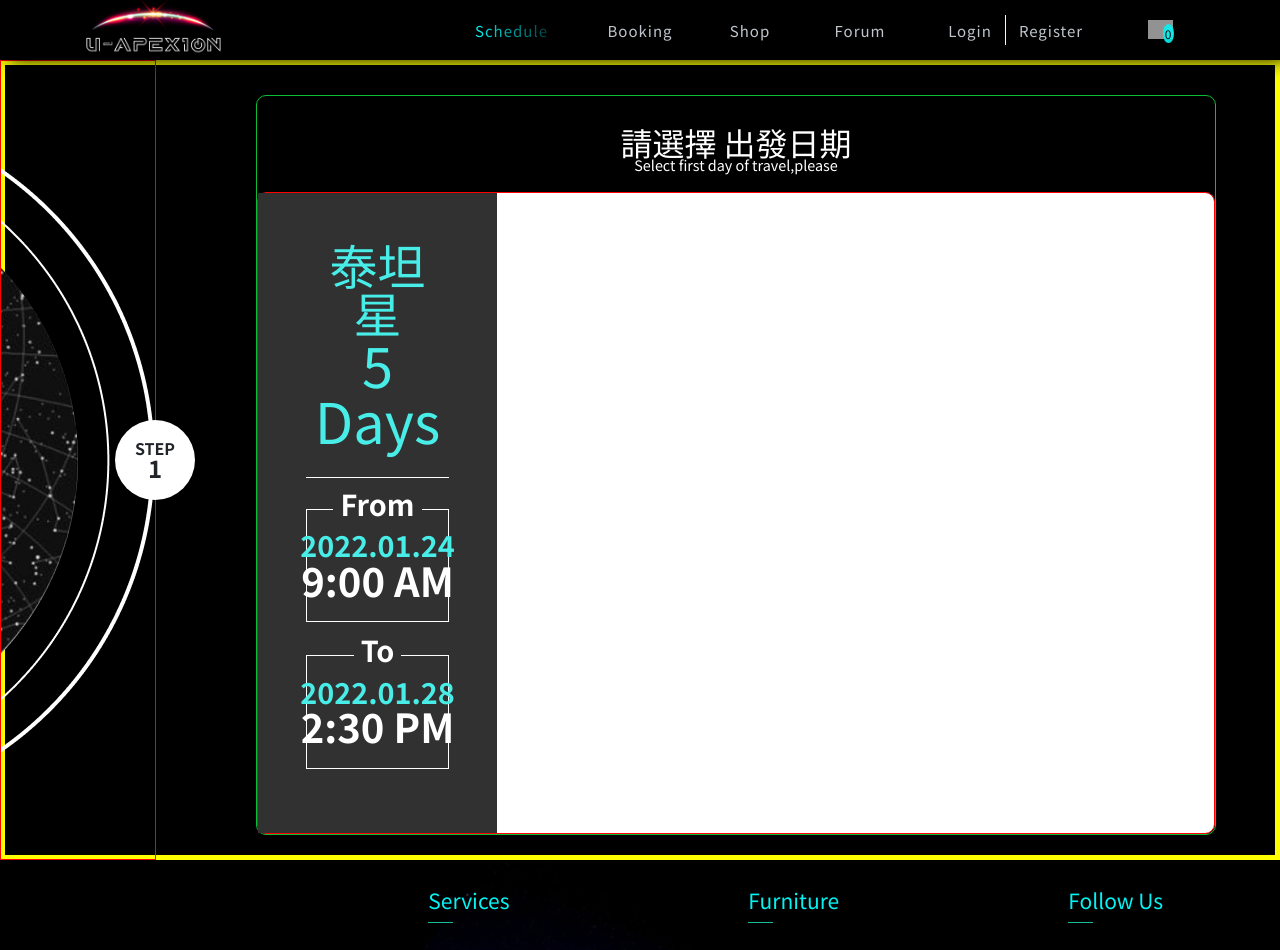
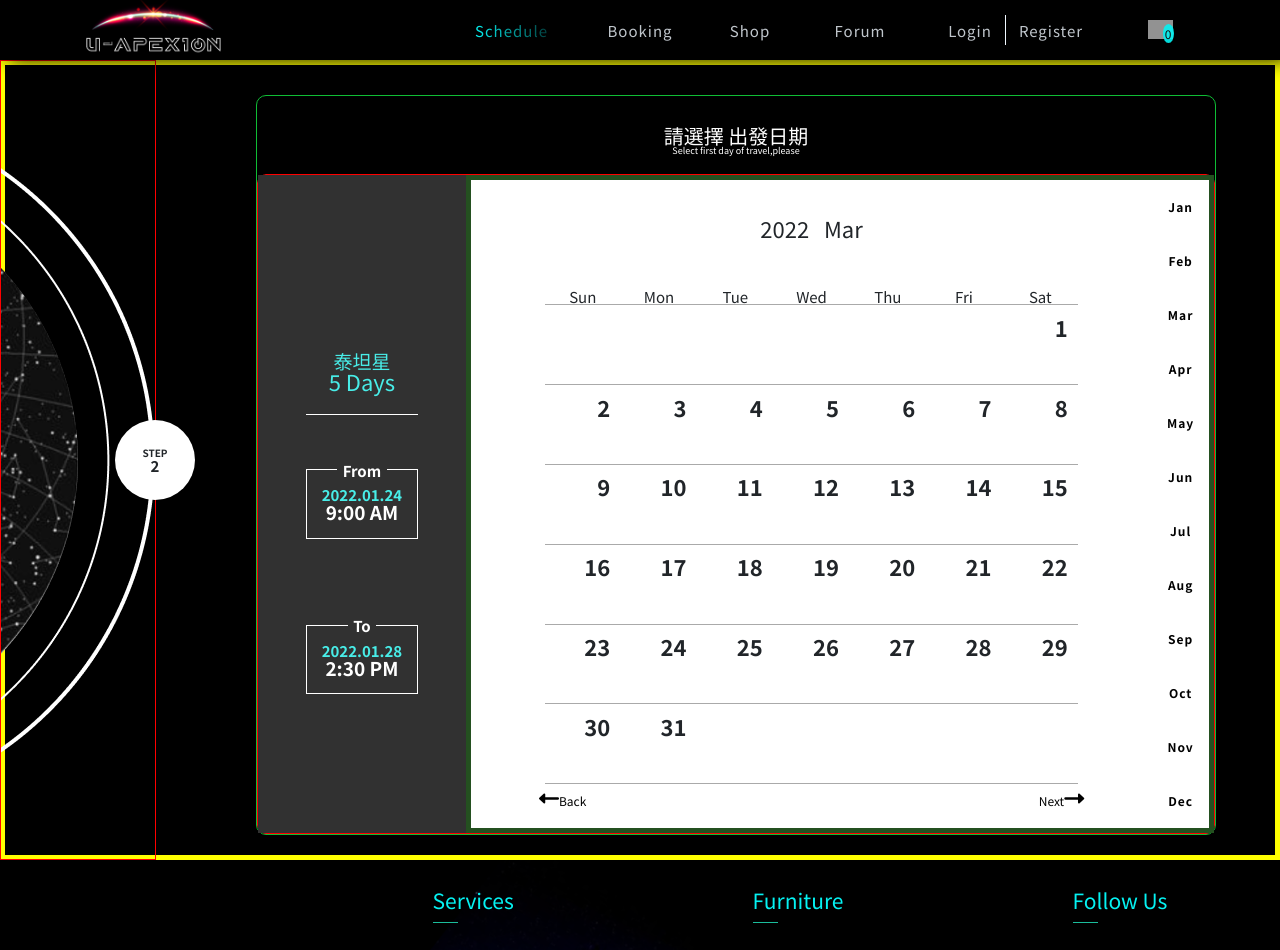
Before and after one commit to Jhih-Ting23472002/u-apexion-react, a React (Create React App) app: page /ticket-date-choose in a window 1280 px wide. Shown: the top 950 px of the page. Built offline with nearby package versions, Linux system fonts and the light colour scheme; grey boxes are pictures that could not be loaded.

Commit message:
ticket update

```diff
--- /dev/null
+++ b/src/pages/Ticket/TicketCalender.js
@@ -0,0 +1,211 @@
+import { useState } from 'react';
+
+function TicketCalender() {
+  const [monthSelected, setMonthSelected] = useState(0);
+
+  window.onload = function () {
+    //   initial();
+    //   document.querySelector('.selyear').onchange = show;
+    //       document.querySelector('.selmonth').onchange = show;
+    show();
+  };
+  // 顯示日曆
+  function show(e) {
+    // console.log(e.target.value);
+    console.log('123');
+    // 獲取滑鼠點選所選擇的年月值
+    if (e) {
+      setMonthSelected(e.target.value);
+    } else {
+      setMonthSelected(new Date().getMonth());
+    }
+
+    // 判斷是否為閏年,以便確定2月的天數
+    // var flag = (year % 4 == 0 && year % 100 != 0) || year % 400 == 0;
+    const dayofmonth = [31, 28, 31, 30, 31, 30, 31, 31, 30, 31, 30, 31];
+    // 給date賦值,值為所選擇的某年某月一號
+    const dt = new Date();
+    dt.setFullYear(2022);
+    dt.setMonth(monthSelected);
+    dt.setDate(1);
+    // 獲取date對應周幾
+    const week = dt.getDay();
+    console.log(week);
+    // 當月應該列印多少行
+    const rows = Math.ceil((dayofmonth[dt.getMonth()] + week) / 7);
+    console.log(dayofmonth[dt.getMonth()]);
+    console.log(dt.getMonth());
+    let k = 0;
+    // 如果表格中有除表頭外的資料,進行資料刪除,避免上次月份的資料對下次有影響
+    const table = document.querySelector('.tbcal');
+    while (table.rows.length > 1) {
+      table.deleteRow(1);
+    }
+    // 迴圈向表格中新增資料，生成日曆
+    for (let i = 0; i < rows; i++) {
+      let row = table.insertRow(i + 1);
+      for (let j = 0; j < 7; j++) {
+        let cell = row.insertCell(j);
+        k++;
+
+        if (k <= week || k > dayofmonth[dt.getMonth()] + week) {
+          cell.innerHTML = '';
+        } else {
+          cell.innerHTML = k - week;
+          console.log(k);
+        }
+      }
+    }
+  }
+
+  const monthsArray = [
+    'Jan',
+    'Feb',
+    'Mar',
+    'Apr',
+    'May',
+    'Jun',
+    'Jul',
+    'Aug',
+    'Sep',
+    'Oct',
+    'Nov',
+    'Dec',
+  ];
+
+  const monthTitle = monthsArray[monthSelected];
+  return (
+    <>
+      <div className="ticket-calender">
+        <div>
+          <div className="ticket-calender-title">
+            {/* <select className="selyear"></select>&nbsp;年&nbsp; */}
+            <h3>2022 &nbsp; {monthTitle}</h3>
+            {/* <select className="selmonth"></select>&nbsp;月&nbsp; */}
+          </div>
+          <div className="ticket-calender-date">
+            <table className="tbcal">
+              <tr>
+                <th>Sun</th>
+                <th>Mon</th>
+                <th>Tue</th>
+                <th>Wed</th>
+                <th>Thu</th>
+                <th>Fri</th>
+                <th>Sat</th>
+              </tr>
+            </table>
+          </div>
+          <a class="ticket-date-back" href="/">
+            <i class="fa-solid fa-left-long"></i>Back
+          </a>
+          <a class="ticket-date-next" href="/">
+            Next<i class="fa-solid fa-right-long"></i>
+          </a>
+        </div>
+        <div className="ticket-calender-month">
+          <ul>
+            <li
+              value="0"
+              onClick={e => {
+                show(e);
+              }}
+            >
+              Jan
+            </li>
+            <li
+              value="1"
+              onClick={e => {
+                show(e);
+              }}
+            >
+              Feb
+            </li>
+            <li
+              value="1"
+              onClick={e => {
+                show(e);
+              }}
+            >
+              Mar
+            </li>
+            <li
+              value="3"
+              onClick={e => {
+                show(e);
+              }}
+            >
+              Apr
+            </li>
+            <li
+              value="4"
+              onClick={e => {
+                show(e);
+              }}
+            >
+              May
+            </li>
+            <li
+              value="5"
+              onClick={e => {
+                show(e);
+              }}
+            >
+              Jun
+            </li>
+            <li
+              value="6"
+              onClick={e => {
+                show(e);
+              }}
+            >
+              Jul
+            </li>
+            <li
+              value="7"
+              onClick={e => {
+                show(e);
+              }}
+            >
+              Aug
+            </li>
+            <li
+              value="8"
+              onClick={e => {
+                show(e);
+              }}
+            >
+              Sep
+            </li>
+            <li
+              value="9"
+              onClick={e => {
+                show(e);
+              }}
+            >
+              Oct
+            </li>
+            <li
+              value="10"
+              onClick={e => {
+                show(e);
+              }}
+            >
+              Nov
+            </li>
+            <li
+              value="11"
+              onClick={e => {
+                show(e);
+              }}
+            >
+              Dec
+            </li>
+          </ul>
+        </div>
+      </div>
+    </>
+  );
+}
+
+export default TicketCalender;
--- a/src/pages/Ticket/TicketDate.js
+++ b/src/pages/Ticket/TicketDate.js
@@ -1,4 +1,5 @@
 import stepCircle from './img/stepCircle.png';
+import TicketCalender from './TicketCalender';
 
 function TicketDate() {
   return (
@@ -8,7 +9,7 @@ function TicketDate() {
           <img src={stepCircle} alt="" />
           <div className="ticket-steps">
             <p>STEP</p>
-            <p>1</p>
+            <p>2</p>
           </div>
         </div>
         <div className="ticket-date">
@@ -45,7 +46,9 @@ function TicketDate() {
                   </div>
                 </div>
               </div>
-              <div className="ticket-calendar"></div>
+              <div className="ticket-calendar-content">
+                <TicketCalender />
+              </div>
             </div>
           </div>
         </div>
--- a/src/pages/Ticket/TicketMeal.js
+++ b/src/pages/Ticket/TicketMeal.js
@@ -110,6 +110,12 @@ function TicketMeal() {
                 </select>
               </div>
             </div>
+            <a class="ticket-meal-back" href="/">
+              <i class="fa-solid fa-left-long"></i>Back
+            </a>
+            <a class="ticket-meal-next" href="/">
+              Next<i class="fa-solid fa-right-long"></i>
+            </a>
           </div>
         </div>
       </div>
--- a/src/pages/Ticket/ticket.css
+++ b/src/pages/Ticket/ticket.css
@@ -495,7 +495,7 @@ img {
 }
 
 .ticket-date-selected-area {
-  padding: 5%;
+  padding: 10% 5%;
   display: flex;
   flex-direction: column;
   width: 25%;
@@ -522,7 +522,7 @@ img {
 }
 
 .ticket-date-days h2 {
-  font-size: 3rem;
+  font-size: 1.9rem;
   margin-bottom: 0;
   color: var(--main-color-02);
 }
@@ -530,7 +530,7 @@ img {
 .ticket-date-days h2:last-child {
   margin-bottom: 20%;
   /* border: 1px solid green; */
-  font-size: 3.5rem;
+  font-size: 2.2rem;
 }
 
 .ticket-date-to,
@@ -539,7 +539,7 @@ img {
   justify-content: center;
   align-items: center;
   width: 100%;
-  font-size: 1.8rem;
+  font-size: 1.5rem;
   font-weight: bold;
 }
 
@@ -560,17 +560,144 @@ img {
 .ticket-date-to-border h4 {
     color: white;
     position: absolute;
-    top: -20px;
+    top: -.75rem;
     background-color: #313131;
     padding: 0 5%;
-    /* border: 1px solid rgb(7, 7, 6); */
+    height: 1.5rem;
+    /* border: 1px solid rgb(127, 15, 131); */
 }
 
 .ticket-date-from-border p:last-child,
 .ticket-date-to-border p:last-child {
-  font-size: 2.5rem;
+  font-size: 1.9rem;
   color: white;
 }
+
+/* 月曆樣式開始 */
+.ticket-calendar-content {
+  width: 100%;
+}
+
+.ticket-calender {
+  display: flex;
+  align-content: stretch;
+  width: 100%;
+  height: 100%;
+  border: 5px solid rgb(36, 80, 32);
+  margin: auto;
+}
+
+.ticket-calender-title {
+  /* border: 1px solid red; */
+  text-align: center;
+}
+
+.ticket-calender h3 {
+  font-size: 2.2rem;
+}
+
+.ticket-calender>div:first-child {
+  flex:2;
+  padding: 5% 10%;
+  position: relative;
+  /* height: 100%; */
+  /* border: 5px solid rgb(191, 16, 207); */
+}
+
+.ticket-calender .ticket-calender-date {
+  display: flex;
+  align-items: center;
+  justify-content: center;
+  height: 100%;
+}
+
+.tbcal {
+  border-collapse: collapse;
+  width: 100%;
+  text-align: center;
+  height: 90%;
+  /* border: 1px solid red; */
+}
+
+.tbcal tr th {
+  border-bottom: 1px solid rgb(170, 170, 170);
+  width: 14%;
+  font-size: 1.5rem;
+  vertical-align: bottom;
+}
+
+.tbcal tr td {
+  border-bottom: 1px solid rgb(170, 170, 170);
+  width: 14%;
+  font-size: 2.2rem;
+  text-align: right;
+  padding: 2% 2% 0 0 ;
+  font-weight: bolder;
+  transition: .4s;
+}
+
+.tbcal tr td:hover {
+  background-color: var(--sub-color-01);
+  color: white;
+  transform: scale(1.2);
+  cursor: pointer;
+}
+
+.ticket-calender-month ul{
+  /* border: 1px solid rgb(50, 30, 228); */
+  display: flex;
+  align-items: center;
+ justify-content: space-around;
+  flex-direction: column;
+  height: 100%;
+}
+
+.ticket-calender-month ul li{
+  /* flex: 1; */
+  color: black;
+  font-size: 1.2rem;
+  font-weight: bold;
+}
+
+.ticket-calender-month ul li:hover {
+  color: var(--sub-color-01);
+  cursor: pointer;
+  transform: scale(1.5);
+}
+
+.ticket-calender-month {
+  padding: 0 2%;
+  height: 100%;
+  /* border: 5px solid rgb(248, 185, 10); */
+}
+
+.ticket-date-next {
+  color: #000000;
+  text-decoration: none;
+  display: inline-block;
+  position: absolute;
+  right: 0;
+  bottom: 3%;
+  font-size: 1.2rem;
+  padding-right: 10%;
+}
+
+.ticket-date-back {
+  color: #000000;
+  text-decoration: none;
+  display: inline-block;
+  position: absolute;
+  left: 0;
+  bottom: 3%;
+  font-size: 1.2rem;
+  padding-left: 10%;
+}
+
+.ticket-date-next i,.ticket-date-back i {
+  color: #000000;
+  font-size: 20px;
+}
+/* 月曆樣式結束 */
 
 /* 出發日期選擇樣式結束 */
 
@@ -729,4 +856,39 @@ img {
   align-items: center;
 }
 
+.ticket-meal-next {
+  color: #000000;
+  text-decoration: none;
+  display: inline-block;
+  position: absolute;
+  right: 0;
+  bottom: 2%;
+  font-size: 1.2rem;
+  padding-right: 5%;
+}
+
+.ticket-meal-back {
+  color: #000000;
+  text-decoration: none;
+  display: inline-block;
+  position: absolute;
+  left: 0;
+  bottom: 2%;
+  font-size: 1.2rem;
+  padding-left: 6%;
+}
+
+.ticket-date-next i,.ticket-date-back i {
+  color: #000000;
+  font-size: 20px;
+}
+
 /* 餐點選擇樣式結束 */
+
+
+/* RWD */
+@media screen and (max-width:1500px){
+  html {
+    font-size: 62.5%;
+  }
+}
```
